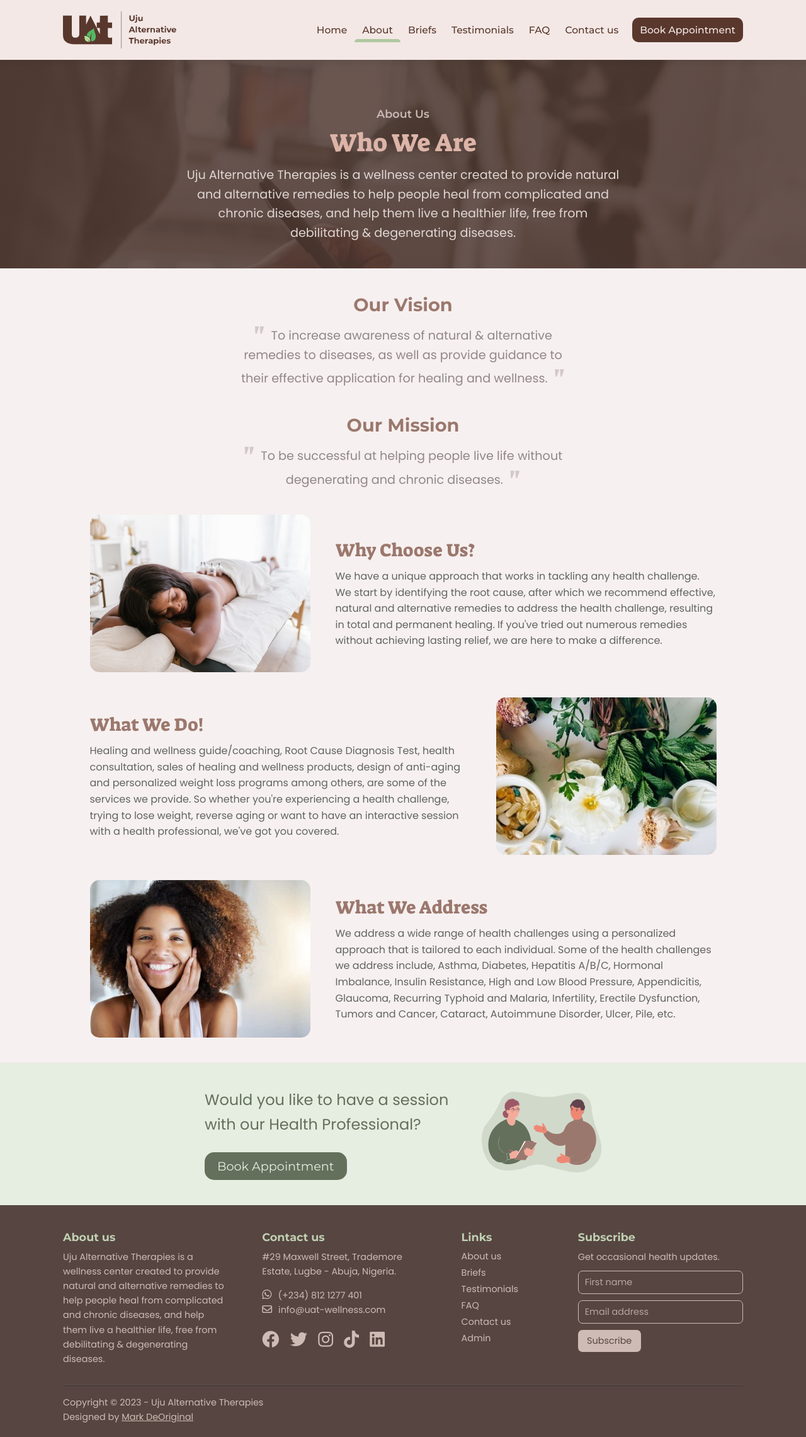
After one commit to Mark-DeOriginal/uatwebsite, a PHP site: page /uatwebsite/about-us in a window 1280 px wide. The commit adds this page. Shown: the whole page at 63% size. Run offline with PHP 8.4, Linux system fonts and the light colour scheme.

Commit message:
Completed the about page.

```diff
--- /dev/null
+++ b/about-us.php
@@ -0,0 +1,157 @@
+<!DOCTYPE html>
+<html lang="en">
+<head>
+    <title>
+        About Us
+    </title>
+
+    <!--Relevant Meta Tags-->
+    <meta charset="utf-8">
+    <meta name="title" content="About Us - Uju Alternative Therapies">
+    <meta name="viewport" content="width=device-width, initial-scale=1">
+    <meta name="description" content="We help people achieve permanent healing from different kinds of diseases, such as High Blood Pressure, Diabetes, Ulcer, Pile, Erectile Dysfunction, using natural and alternative remedies.">
+    <meta name="keywords" content="Healing, Diseases, Infection, Infertility, Diabetes, Cancer, Pile, High Blood Pressure (HBP), Ulcer, Infertility, Erectile dysfunction">
+    <meta name="robots" content="index, follow">
+
+    <meta property="og:title" content="About Us - Uju Alternative Therapies">
+    <meta property="og:description" content="We help people achieve permanent healing from different kinds of diseases, such as High Blood Pressure, Diabetes, Ulcer, Pile, Erectile Dysfunction, using natural and alternative remedies.">
+    <meta property="og:image" content="http://localhost/uatwebsite/resources/images/uat-social-media-display-image.svg">
+    <meta property="og:url" content="http://localhost/uatwebsite/about-us.php">
+
+    <meta property="twitter:title" content="About Us - Uju Alternative Therapies">
+    <meta property="twitter:description" content="We help people achieve permanent healing from different kinds of diseases, such as High Blood Pressure, Diabetes, Ulcer, Pile, Erectile Dysfunction, using natural and alternative remedies.">
+    <meta property="twitter:image" content="http://localhost/uatwebsite/resources/images/uat-social-media-display-image.svg">
+    <meta property="twitter:url" content="http://localhost/uatwebsite/about-us.php">
+
+    <!--Cache control-->
+    <meta http-equiv="cache-control" content="max-age=3600">
+
+    <!--Useful links-->
+    <link href="resources/images/uat-web-icon.png" rel="icon" type="image/png">
+    <link rel="stylesheet" href="resources/css/fontawesome-6.4.0/css/all.min.css" type="text/css">
+    <link href="resources/css/styles.css" rel="stylesheet" type="text/css">
+    <link href="resources/css/about-us.css" rel="stylesheet" type="text/css">
+
+    <script src="resources/js/script.js" type="text/javascript"></script>
+    <script src="resources/js/email-handler.js" type="text/javascript"></script>
+</head>
+<body>
+
+    <!-- Header Section -->
+    <?php
+        include "header.php";
+    ?>
+
+    <main>
+        <!-- Who we are -->
+        <section class="who-we-are">
+            <div class="container">
+                <h1>About Us</h1>
+                <h2>Who We Are</h2>
+                <p>Uju Alternative Therapies is a wellness center created to provide natural and alternative remedies to help people heal from complicated and chronic diseases, and help them live a healthier life, free from debilitating & degenerating diseases.</p>
+            </div>
+        </section>
+
+        <!-- Our Vision and Mission -->
+        <section class="vision-and-mission about-us-info">
+            <div class="container">
+                <div class="our-vision">
+                    <h2>Our Vision</h2>
+                    <p><span class="quote open">"</span>To increase awareness of natural & alternative remedies to diseases, as well as provide guidance to their effective application for healing and wellness.<span class="quote close">"</span></p>
+                </div>
+                <div class="our-mission">
+                    <h2>Our Mission</h2>
+                    <p><span class="quote open">"</span>To be successful at helping people live life without degenerating and chronic diseases.<span class="quote close">"</span></p>
+                </div>
+            </div>
+        </section>
+
+        <!-- Why Us? -->
+        <section class="why-choose-us about-us-info">
+            <div class="container">
+                <div class="column img-container">
+                    <img src="resources/images/pexels-rdne-stock-project-8313254.jpg">
+                </div>
+                <div class="column">
+                    <h2>Why Choose Us?</h2>
+                    <p>We have a unique approach that works in tackling any health challenge. We start by identifying the root cause, after which we recommend effective, natural and alternative remedies to address the health challenge, resulting in total and permanent healing. If you've tried out numerous remedies without achieving lasting relief, we are here to make a difference.</p>
+                </div>
+            </div>
+        </section>
+
+        <!-- What we do -->
+        <section class="about-us-info">
+            <div class="container">
+                <div class="column">
+                    <h2>What We Do!</h2>
+                    <p>Healing and wellness guide/coaching, Root Cause Diagnosis Test, health consultation, sales of healing and wellness products, design of anti-aging and personalized weight loss programs among others, are some of the services we provide. So whether you're experiencing a health challenge, trying to lose weight, reverse aging or want to have an interactive session with a health professional, we've got you covered.</p>
+                </div>
+                <div class="column img-container">
+                    <img src="resources/images/pexels-nataliya-vaitkevich-7615463.jpg">
+                </div>
+            </div>
+        </section>
+
+        <!-- What We Address -->
+        <section class="about-us-info">
+            <div class="container">
+                <div class="column img-container">
+                    <img src="resources/images/171120-smile-stock-njs-333p.jpg">
+                </div>
+                <div class="column">
+                    <h2>What We Address</h2>
+                    <p>We address a wide range of health challenges using a personalized approach that is tailored to each individual. Some of the health challenges we address include, Asthma, Diabetes, Hepatitis A/B/C, Hormonal Imbalance, Insulin Resistance, High and Low Blood Pressure, Appendicitis, Glaucoma, Recurring Typhoid and Malaria, Infertility, Erectile Dysfunction, Tumors and Cancer, Cataract, Autoimmune Disorder, Ulcer, Pile, etc.</p>
+                </div>
+            </div>
+        </section>
+
+        <!-- Call to Action (CTA) Section -->
+        <section class="cta-section">
+            <div class="container">
+                <div class="column">
+                    <p>Would you like to have a session with our Health Professional?</p>
+                    <a href="#" class="cta-btn button">Book Appointment</a>
+                </div>
+                <div class="column">
+                    <img src="resources/images/therapist-session-img.svg" alt="Therapist session image">
+                </div>
+            </div>
+        </section>
+
+        <!-- Footer Section -->
+        <section class="footer">
+            <div class="container">
+                <?php
+                    include "footer/about-us.php";
+
+                    include "footer/contact-us.php";
+
+                    include "footer/links.php";
+
+                    include "footer/subscription-form.php";
+
+                    include "footer/copyright.php";
+                ?>
+            </div>
+        </section>
+
+        <!-- Modals -->
+        <div class="modal-container">
+            <div class="loading-indicator">
+                <div class="loader"></div>
+                <p>Please wait</p>
+            </div>
+
+            <div class="modal subscription-status-modal">
+                <h2 class="heading"></h2>
+                <p class="message"></p>
+                <div class="btn-container">
+                    <button type="button" class="modal-close-btn button">Close</button>
+                </div>
+
+            </div>
+        </div>
+    </main>
+
+</body>
+</html>
--- a/footer/about-us.php
+++ b/footer/about-us.php
@@ -2,5 +2,5 @@
         <h4>About us</h4>
         <p>Uju Alternative Therapies is a wellness center created to
         provide natural and alternative remedies to help people heal from complicated and chronic diseases, and help them live
-        a healthier life free from debilitating & degenerating diseases.</p>
+        a healthier life, free from debilitating & degenerating diseases.</p>
 </div>
--- a/header.php
+++ b/header.php
@@ -1,17 +1,17 @@
 <header>
     <div class="flex1">
-        <!--Logo Section-->
+        <!-- Logo Section -->
         <div class="logo">
             <a href="index.html">
                 <img src="resources/images/uat-logo-svg.svg" alt="UAT Logo">
             </a>
         </div>
 
-        <!--This holds our Appointment Button and Hamburger Menu-->
+        <!-- This holds our Appointment Button and Hamburger Menu -->
         <div class="hamburger-and-button">
             <a href="#" class="book-appointment">Book Appointment</a>
 
-            <!--Hamburger Menu for smaller screen devices-->
+            <!-- Hamburger Menu for smaller screen devices -->
             <div class="hamburger-menu">
                 <span class="line"></span>
                 <span class="line"></span>
@@ -21,17 +21,18 @@
     </div>
 
     <div class="flex2">
-        <!--Header Navigation Bar Section-->
+        <!-- Header Navigation Bar Section -->
         <nav class="nav-bar">
-            <!--This Bottom Bar will move to the active or currently hovered Nav Item-->
+            <!-- This Bottom Bar will move to the active or currently hovered Nav Item -->
             <div class="bottom-bar"></div>
             <ul>
                 <li>
-                    <a href="#" class="<?php if (basename($_SERVER['PHP_SELF']) == 'index.php') echo 'active'?>">Home</a>
+                    <a href="home" class="<?php if (basename($_SERVER['PHP_SELF']) == 'index.php') echo 'active'?>">Home</a>
                 </li>
                 <li>
-                    <a href="#">About</a>
-                </li><li>
+                    <a href="about-us" class="<?php if (basename($_SERVER['PHP_SELF']) == 'about-us.php') echo 'active'?>">About</a>
+                </li>
+                <li>
                     <a href="#services" class="<?php if (basename($_SERVER['PHP_SELF']) == 'briefs.php') echo 'active'?>">Briefs</a>
                 </li>
                 <li>
--- /dev/null
+++ b/resources/css/about-us.css
@@ -0,0 +1,165 @@
+main {
+    background-color: #f7f0f0;
+}
+
+.who-we-are {
+    padding: var(--sections-padding-big-screen);
+    padding-top: 170px;
+    transition: 0.3s;
+    display: flex;
+    flex-direction: column;
+    align-items: center;
+    background-image: linear-gradient(rgba(89 55 45 / 85%), rgba(89 55 45 / 85%)), url('../images/calliope_coach_therapist-1000x667.JPG');
+    background-size: cover;
+    filter: grayscale(0.3);
+}
+
+.who-we-are .container {
+    padding: 0;
+}
+
+.who-we-are .container h1 {
+    color: #cfb9b3;
+    font-size: 1.1em;
+    font-family: 'Montserrat', sans-serif;
+    font-weight: 600;
+}
+
+.who-we-are .container h2 {
+    color: #ebb1a0;
+    font-size: var(--hero-heading-font-size);
+}
+
+.who-we-are .container h1, .who-we-are .container h2, .who-we-are .container p {
+    text-align: center;
+}
+
+.who-we-are .container p {
+    font-size: 1.2em;
+    max-width: 690px;
+    color: #e3d6d1;
+}
+
+section.about-us-info .container {
+    margin: 0 auto 0 auto;
+    transition: 0.3s;
+    display: flex;
+    justify-content: center;
+    align-items: center;
+    gap: 40px;
+    max-width: 1195px;
+}
+
+section.vision-and-mission * {
+    text-align: center;
+}
+
+.vision-and-mission h2 {
+    font-family: var(--heading-font-family);
+    font-weight: 700;
+}
+
+.vision-and-mission p {
+    font-size: 1.2em;
+    color: #918787;
+    position: relative;
+}
+
+.vision-and-mission .quote {
+    font-family: 'Suez One', sans-serif;
+    font-size: 2em;
+    color: #d3c9c9;
+    position: relative;
+    top: 5px;
+}
+
+.vision-and-mission .quote.open {
+    padding-right: 10px;
+}
+
+.vision-and-mission .quote.close {
+    padding-left: 10px;
+}
+
+section.vision-and-mission .container {
+    flex-direction: column;
+}
+
+.vision-and-mission .container div {
+    flex: 1;
+    max-width: 545px;
+}
+
+section.about-us-info img {
+    min-height: 250px;
+    width: 350px;
+    object-fit: cover;
+    border-radius: var(--image-border-radius);
+}
+
+.what-we-do .container img {
+    object-position: right;
+}
+
+section.about-us-info .container .img-container {
+    display: flex;
+    justify-content: stretch;
+}
+
+section.about-us-info:not(:nth-of-type(2)) .container {
+    padding-top: 0;
+}
+
+@media screen and (max-width: 1206px) {
+    .who-we-are {
+        padding: var(--sections-padding-small-screen);
+        padding-top: 135px;
+    }
+
+    .who-we-are .container h2 {
+        font-size: 2.3em;
+    }
+
+    section.about-us-info .container {
+        padding: var(--sections-padding-small-screen);
+    }
+}
+
+@media screen and (max-width: 840px) {
+    section.about-us-info img {
+        width: 200px;
+    }
+}
+
+@media screen and (max-width: 705px) {
+
+    section.about-us-info .container {
+        flex-wrap: wrap;
+        flex-direction: column;
+        gap: 40px;
+    }
+
+    section.about-us-info img {
+        width: 100%;
+        min-height: 150px;
+        height: 150px;
+    }
+
+    section.about-us-info .container .column {
+        width: 100%;
+    }
+
+    section.about-us-info:nth-of-type(even) .container .column:nth-of-type(1) {
+        order: 2;
+    }
+}
+
+@media screen and (max-width: 770px) {
+    .who-we-are .container h2 {
+        font-size: 1.8em;
+    }
+
+    .who-we-are .container p, .vision-and-mission .container p {
+        font-size: 1em;
+    }
+}
--- a/resources/css/styles.css
+++ b/resources/css/styles.css
@@ -35,7 +35,7 @@
 
     --hero-heading-font-size: 2.5em;
     --hero-heading-color: #afc79f;
-    --hero-paragraph-font-size: 1.1em;
+    --hero-paragraph-font-size: 1.2em;
     --hero-text-color: #e3d6d1;
 
     --hero-action-btn-color: var(--hero-text-color);
@@ -52,8 +52,9 @@
     --sections-padding-small-screen: 40px 20px;
 
 /*  --Font Sizes */
+    --heading-big-font-family: 'Suez One', sans-serif;
     --heading-font-family: 'Montserrat', sans-serif;
-    --heading2-font-size: 1.7em;
+    --heading2-font-size: 1.8em;
     --heading2-color: #9b786d;
     --heading3-font-size: 1.2em;
     --heading3-color: #626262;
@@ -183,11 +184,24 @@ body {
     font-weight: 400;
 }
 
+@font-face {
+    font-family: 'Suez One';
+    src: url('../fonts/Suez_One/SuezOne-Regular.ttf') format('truetype');
+    font-weight: 400;
+}
+
 
 h1, h2, h3, h4, h5, h6 {
+    margin-bottom: 10px;
+}
+
+h1, h2 {
+    font-family: var(--heading-big-font-family);
+    font-weight: 400;
+}
+
+h3, h4, h5, h6 {
     font-family: var(--heading-font-family);
-    font-weight: 600;
-    margin-bottom: 10px;
 }
 
 h1 {
@@ -267,6 +281,12 @@ header .flex2 {
     transition: 0.3s;
 }
 
+.logo a {
+    display: flex;
+    flex-direction: column;
+    align-items: center;
+    justify-content: center;
+}
 
 .logo img {
     width: 180px;
--- a/testimonial.php
+++ b/testimonial.php
@@ -44,7 +44,7 @@
                         <div class="row card-footer">
                             <?php
                                 //  To place the testimonial tags in separate <span> elements,
-                                //  we have to split them from the coma delimiter and store them in an array
+                                //  let's split them from the coma delimiter and store them in an array
                                 $illness_tags = explode(",", $testimonial['illness_tags']);
 
                                 //  After that, we use this foreach loop to display each of the tags in the array
```
Also changed, not shown: other parts of resources/css/styles.css (+14 -17 lines), index.php (+15 -15 lines), resources/fonts/Suez_One/OFL.txt (added, +91 -0 lines), subscribe.php (+15 -1 lines), resources/fonts/Suez_One/SuezOne-Regular.ttf (added), resources/images/171120-smile-stock-njs-333p.jpg (added), resources/images/pexels-nataliya-vaitkevich-7615463.jpg (added), resources/images/pexels-rdne-stock-project-8313254.jpg (added).
